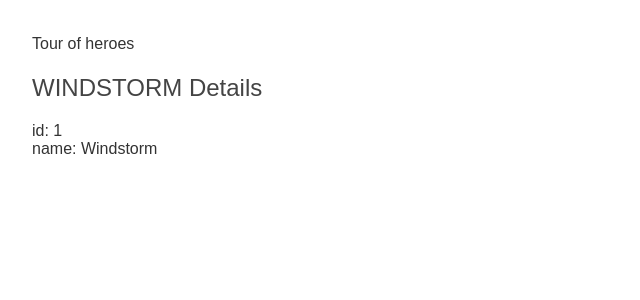
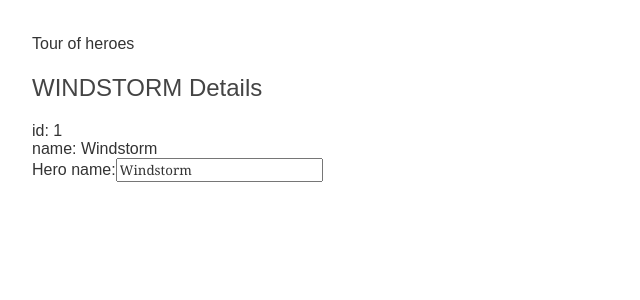
Before and after one commit to abuhanaan/tour-of-heroe, an Angular app: page / in a window 1280 px wide. Shown: the top 300 px of the page, without its empty margins (0-640 px from the left). Built offline with nearby package versions, Linux system fonts and the light colour scheme.

Commit message:
Imported FormModule

```diff
--- a/src/app/app.module.ts
+++ b/src/app/app.module.ts
@@ -1,5 +1,6 @@
 import { NgModule } from '@angular/core';
 import { BrowserModule } from '@angular/platform-browser';
+import { FormsModule } from '@angular/forms';
 
 import { AppComponent } from './app.component';
 import { HeroesComponent } from './components/heroes/heroes.component';
@@ -10,7 +11,8 @@ import { HeroesComponent } from './components/heroes/heroes.component';
     HeroesComponent
   ],
   imports: [
-    BrowserModule
+    BrowserModule,
+    FormsModule
   ],
   providers: [],
   bootstrap: [AppComponent]
--- a/src/app/components/heroes/heroes.component.html
+++ b/src/app/components/heroes/heroes.component.html
@@ -1,3 +1,7 @@
 <h2>{{ hero.name | uppercase }} Details</h2>
 <div><span>id: </span>{{ hero.id }}</div>
 <div><span>name: </span>{{ hero.name }}</div>
+
+<div><label for="name">Hero name:</label>
+    <input type="text" id="name" placeholder="name" [(ngModel)]="hero.name">
+</div>
```
